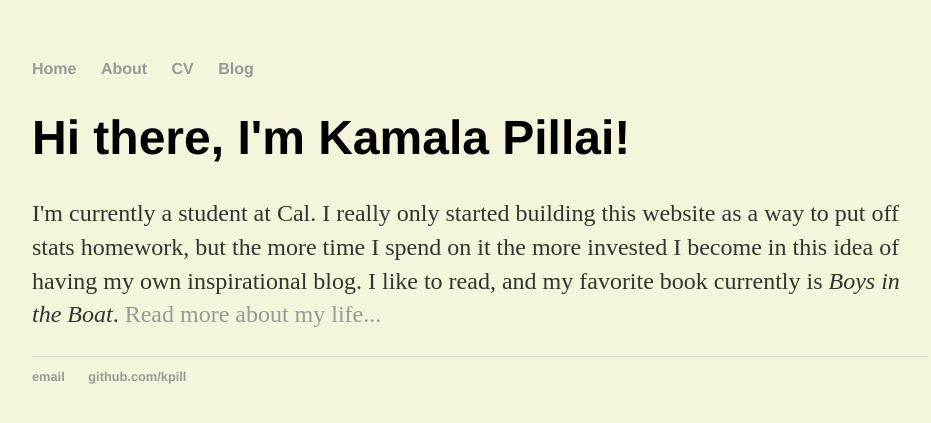
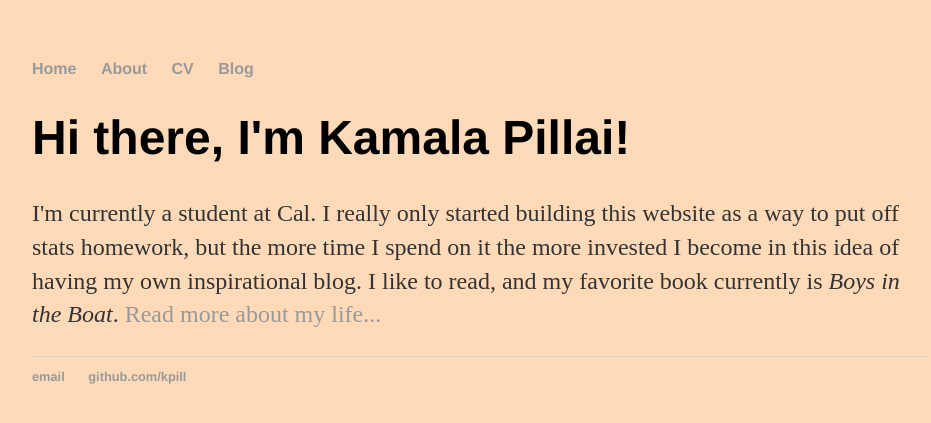
Before and after one commit to kpill/kpill.github.io, a Jekyll site: the page built from index.html, in a window 1280 px wide. Shown: the top 423 px of the page, without its empty margins (160-1091 px from the left). Built offline with Jekyll 4.4.1, drawn with Linux system fonts in a browser that asks for light colours.

Commit message:
Update main.css
Making it a nicer color

```diff
--- a/css/main.css
+++ b/css/main.css
@@ -1,7 +1,7 @@
 body {
     margin: 60px auto;
     width: 70%;
-    background-color: #F5F5DC;
+    background-color: PeachPuff;
 }
 nav ul, footer ul {
     font-family:'Helvetica', 'Arial', 'Sans-Serif';
```
